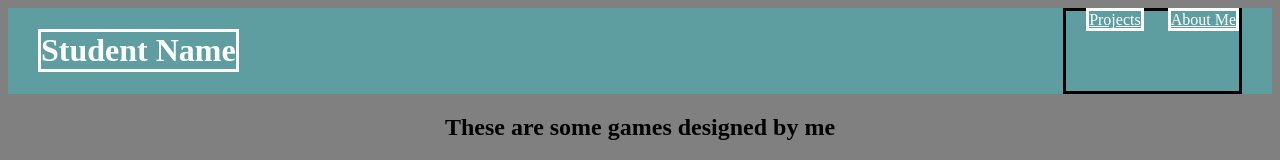
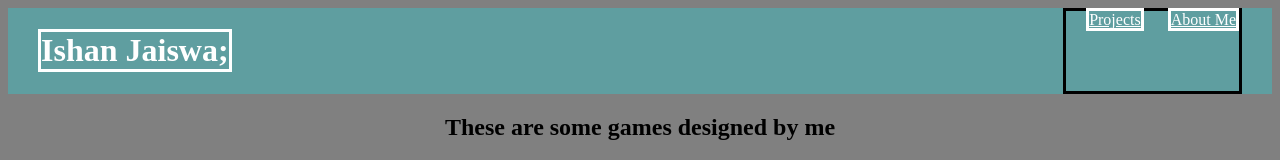
Before and after one commit to ishanjaiswal-cmd/SE, a plain HTML site: page index.html in a window 1280 px wide. Shown: the top 160 px of the page. Drawn offline with Linux system fonts and the light colour scheme.

Commit message:
Update index.html

```diff
--- a/index.html
+++ b/index.html
@@ -9,7 +9,7 @@
 
     <body>
         <div class="header">
-            <h1>Student Name</h1>
+            <h1>Ishan Jaiswa;</h1>
             <div class="menu">
                 <a href="https://github.com/ishanjaiswal-cmd">Projects</a>
                 <a href="aboutme.html">About Me</a>
```
